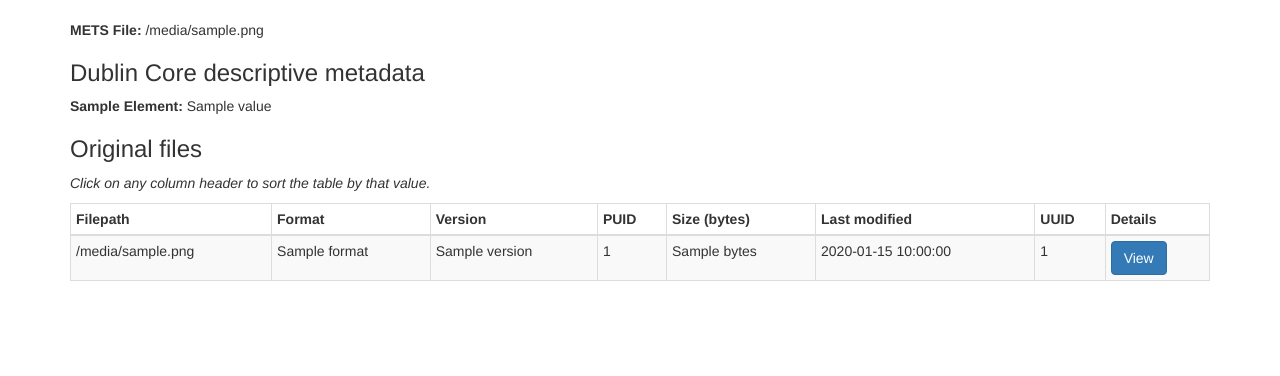
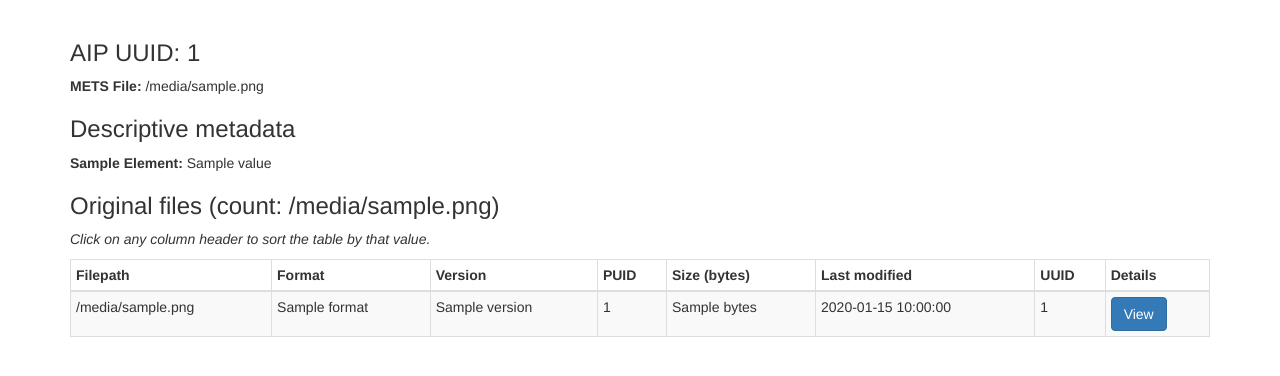
Before and after one commit to tw4l/METSFlask, a Flask app: template METSFlask/templates/aip.html in a window 1280 px wide. Shown: the part 52-428 px from the top of the page. Run offline with Flask 2, Linux system fonts and the light colour scheme; the template is opened without the code that fills it: most values are stand-ins (such as "Sample title", 1, 10 or a date in 2020); some libraries are stand-ins or nearby versions.

Commit message:
Modify AIP page

```diff
--- a/METSFlask/models.py
+++ b/METSFlask/models.py
@@ -6,12 +6,14 @@ class METS(db.Model):
     nickname = db.Column(db.String(120))
     metslist = db.Column(db.PickleType, index=True, unique=True)
     dcmetadata = db.Column(db.PickleType)
+    originalfilecount = db.Column(db.Integer())
 
-    def __init__(self, metsfile, nickname, metslist, dcmetadata):
+    def __init__(self, metsfile, nickname, metslist, dcmetadata, originalfilecount):
         self.metsfile = metsfile
         self.nickname = nickname
         self.metslist = metslist
         self.dcmetadata = dcmetadata
+        self.originalfilecount = originalfilecount
 
     def __repr__(self):
         return '<File %r>' % self.metsfile
--- a/METSFlask/parsemets.py
+++ b/METSFlask/parsemets.py
@@ -76,6 +76,7 @@ class METSFile(object):
         """
         # create list
         original_files = []
+        original_file_count = 0
 
         # get METS file name
         mets_filename = os.path.basename(self.path)
@@ -110,6 +111,8 @@ class METSFile(object):
 
         # gather info for each file in filegroup "original"
         for target in mets_root.findall(".//fileGrp[@USE='original']/file"):
+
+            original_file_count += 1
 
             # create new dictionary for this item's info
             file_data = dict()
@@ -182,6 +185,6 @@ class METSFile(object):
         dc_metadata = self.parse_dc(root)
 
         # add file info to database
-        mets_instance = METS(mets_filename, self.nickname, original_files, dc_metadata)
+        mets_instance = METS(mets_filename, self.nickname, original_files, dc_metadata, original_file_count)
         db.session.add(mets_instance)
         db.session.commit()
--- a/METSFlask/templates/aip.html
+++ b/METSFlask/templates/aip.html
@@ -1,13 +1,15 @@
 {% extends "base.html" %}
 {% block content %}
+<h3>AIP UUID: {{ aip_uuid }}</h3>
 <p><strong>METS File:</strong> {{ mets_file }}</p>
 {% if dcmetadata %}
-<h3>Dublin Core descriptive metadata</h3>
+<h3>Descriptive metadata</h3>
   {% for element in dcmetadata %}
     <p><strong>{{ element['element'].title() }}:</strong> {{ element['value'] }}</p>
   {% endfor %}
 {% endif %}
-<h3>Original files</h3>
+{% if original_files %}
+<h3>Original files (count: {{ filecount }})</h3>
 <p><em>Click on any column header to sort the table by that value.</em></p>
 <table class="table table-striped table-bordered table-condensed sortable">
 <tr>
@@ -20,7 +22,6 @@
   <td><strong>UUID</strong></td>
   <td><strong>Details</strong></td>
 </tr>
-{% if original_files %}
     {% for original_file in original_files %}
         <tr>
 
--- a/METSFlask/views.py
+++ b/METSFlask/views.py
@@ -63,8 +63,11 @@ def show_aip(mets_file):
     mets_instance = METS.query.filter_by(metsfile='%s' % (mets_file)).first()
     original_files = mets_instance.metslist
     dcmetadata = mets_instance.dcmetadata
+    filecount = mets_instance.originalfilecount
+    aip_uuid = mets_file[5:41]
     return render_template('aip.html', original_files=original_files,
-        mets_file=mets_file, dcmetadata=dcmetadata)
+        mets_file=mets_file, dcmetadata=dcmetadata, filecount=filecount,
+        aip_uuid=aip_uuid)
 
 
 @app.route('/delete/<mets_file>')
```
